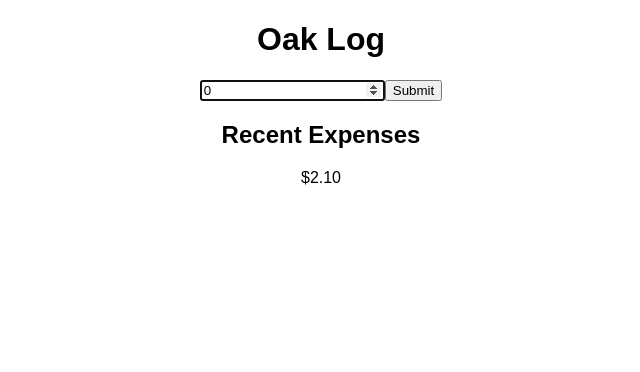
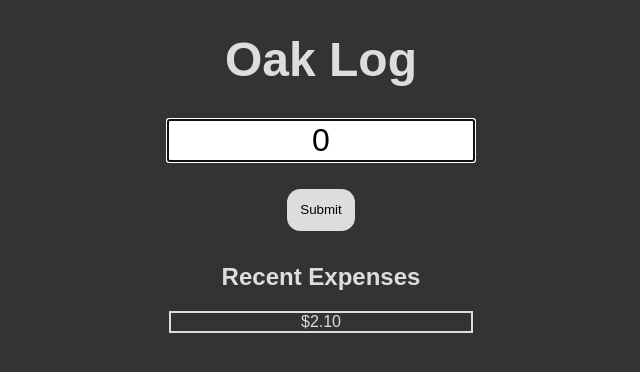
Before and after one commit to mmeinzer/oak-log, a React (Create React App) app: page / in a window 1280 px wide. Shown: the top 372 px of the page, without its empty margins (319-959 px from the left). Built offline with nearby package versions, Linux system fonts and the light colour scheme; the HTML template or start-up script is replaced by a standard one.

Commit message:
Make it look decent

```diff
--- a/src/App.css
+++ b/src/App.css
@@ -1,3 +1,52 @@
+html {
+  background-color: #333;
+}
+
 .App {
   text-align: center;
 }
+
+.title {
+  color: #ddd;
+  font-size: 3em;
+}
+
+.cost-form {
+  display: flex;
+  flex-direction: column;
+  align-items: center;
+  margin: 2em;
+}
+
+input[type=number]::-webkit-inner-spin-button,
+input[type=number]::-webkit-outer-spin-button {
+  -webkit-appearance: none;
+  margin: 0;
+}
+
+.cost-input {
+  font-size: 2em;
+  max-width: 300px;
+  text-align: center;
+}
+
+.submit-button {
+  padding: 1em;
+  margin-top: 2em;
+  background: #ddd;
+  border: none;
+  cursor: pointer;
+  border-radius: 1em;
+}
+
+.expenses-title {
+  color: #ddd;
+}
+
+.expenses {
+  border: 2px solid #ddd;
+  max-width: 300px;
+  margin: auto;
+  text-align: center;
+  color: #ddd;
+}
```
